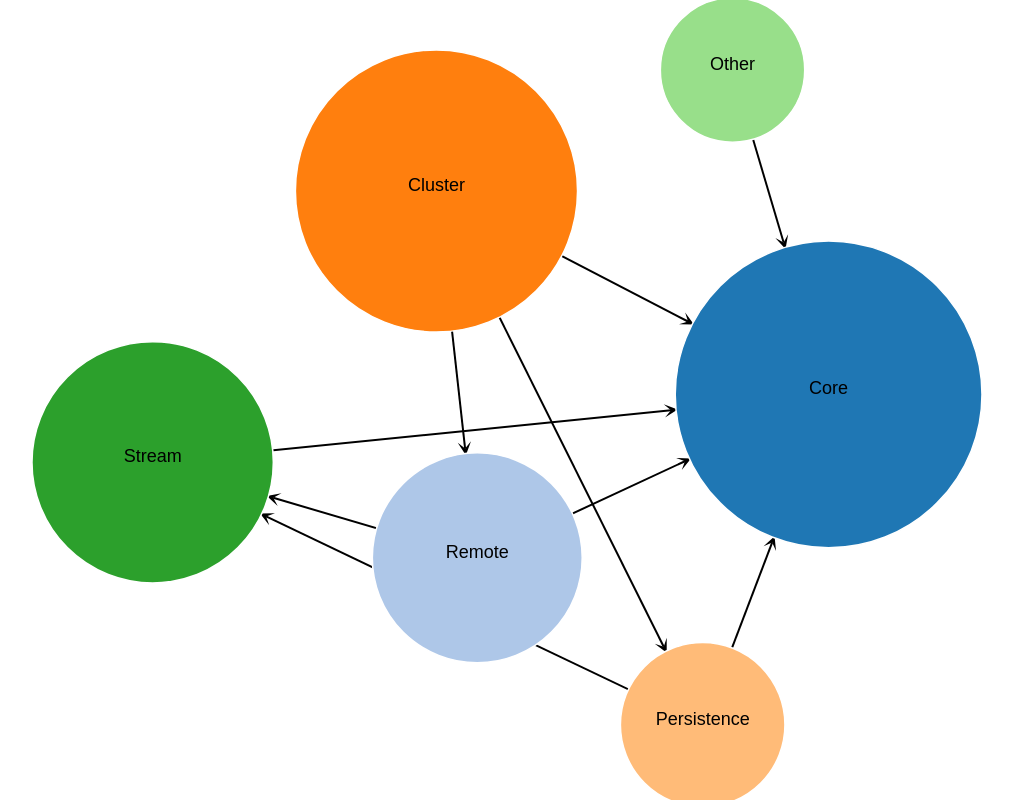
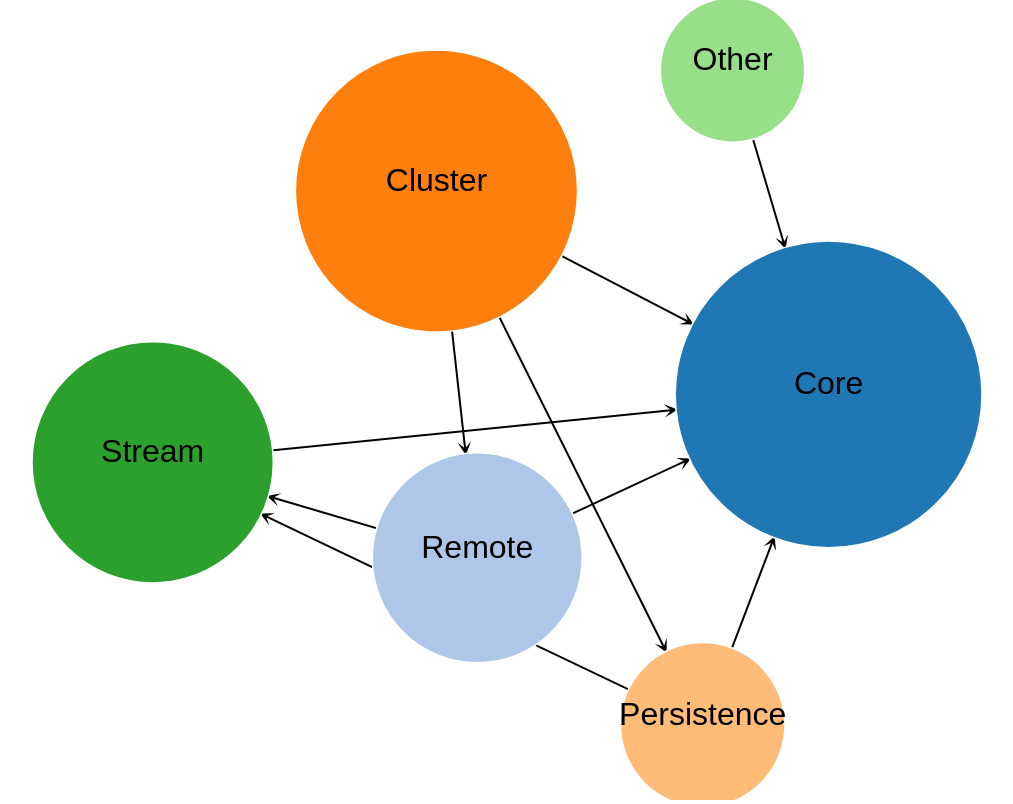
Before and after one commit to txsmith/txsmith.github.io, a plain HTML site: page akka-modules/abstract/index.html in a window 1280 px wide. Shown: the whole page, without its empty margins (85-1098 px from the left). Drawn offline with nearby package versions, Linux system fonts and the light colour scheme.

Commit message:
Increase font size for presentation

```diff
--- a/akka-modules/abstract/index.html
+++ b/akka-modules/abstract/index.html
@@ -141,7 +141,7 @@ d3.json("modules.json", function(error, graph) {
   nodes.append("text")
     .text(function(d) { return d.id; })
     .attr("font-family", "sans-serif")
-    .attr("font-size", 18)
+    .attr("font-size", 32)
     .attr("text-anchor", "middle");
 
   nodes.append("title").text(function(d) { return d.id; })
```
